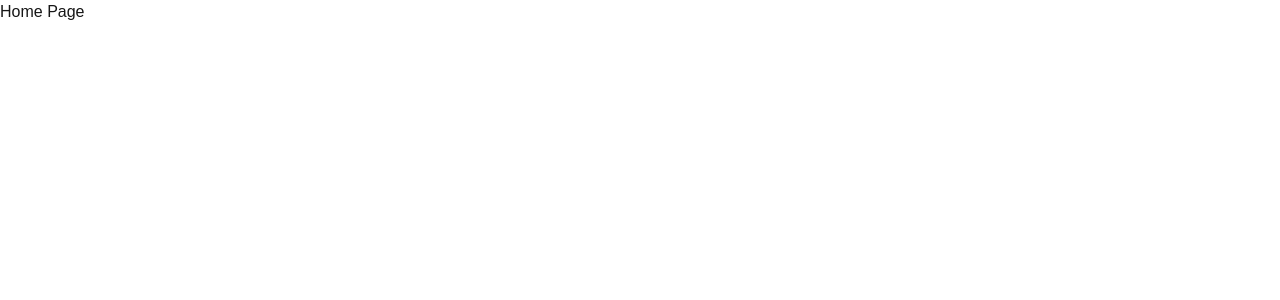
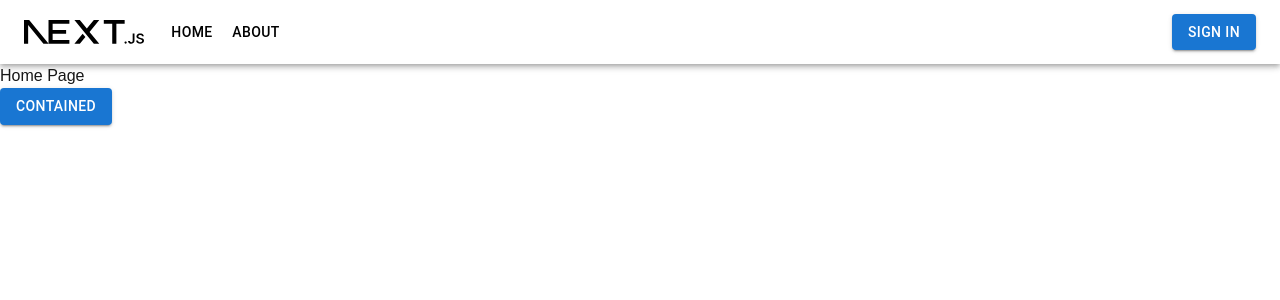
Before and after one commit to jasminbhesaniyajb/next-mui-tailwind-app, a Next.js app: page / in a window 1280 px wide. Shown: the top 300 px of the page. Built offline with nearby package versions, Linux system fonts and the light colour scheme.

Commit message:
setup mui and create header component

```diff
--- /dev/null
+++ b/src/app/(public)/layout.jsx
@@ -0,0 +1,10 @@
+import Header from "@/components/header";
+
+export default function RootLayout({ children }) {
+  return (
+    <>
+      <Header />
+      {children}
+    </>
+  );
+}
--- a/src/app/page.js
+++ b/src/app/(public)/page.jsx
@@ -1,9 +1,11 @@
+import { Button } from "@mui/material";
 import Image from "next/image";
 
 export default function Home() {
   return (
     <div>
       <h1>Home Page</h1>
+      <Button variant="contained">Contained</Button>
     </div>
   );
 }
--- /dev/null
+++ b/src/components/header.jsx
@@ -0,0 +1,208 @@
+'use client';
+import React, { useState } from 'react';
+import AppBar from '@mui/material/AppBar';
+import Box from '@mui/material/Box';
+import Toolbar from '@mui/material/Toolbar';
+import IconButton from '@mui/material/IconButton';
+import Typography from '@mui/material/Typography';
+import Menu from '@mui/material/Menu';
+import MenuIcon from '@mui/icons-material/Menu';
+import Container from '@mui/material/Container';
+import Avatar from '@mui/material/Avatar';
+import Button from '@mui/material/Button';
+import Tooltip from '@mui/material/Tooltip';
+import MenuItem from '@mui/material/MenuItem';
+import Link from 'next/link';
+import Image from 'next/image';
+
+const Header = () => {
+  const [isLoggedIn, setIsLoggedIn] = useState(false);
+
+  const [anchorElNav, setAnchorElNav] = useState(null);
+  const [anchorElUser, setAnchorElUser] = useState(null);
+
+  const handleOpenNavMenu = (event) => {
+    setAnchorElNav(event.currentTarget);
+  };
+
+  const handleOpenUserMenu = (event) => {
+    setAnchorElUser(event.currentTarget);
+  };
+
+  const handleCloseNavMenu = () => {
+    setAnchorElNav(null);
+  };
+
+  const handleCloseUserMenu = () => {
+    setAnchorElUser(null);
+  };
+
+  // Mock function to toggle login state (for demo purposes)
+  const toggleLogin = () => {
+    setIsLoggedIn(!isLoggedIn);
+  };
+
+  const pages = ['Home', 'About'];
+  const userMenuItems = [
+    { title: 'Profile', href: '/profile' },
+    { title: 'Change Password', href: '/change-password' },
+    { title: 'Logout', href: '#', action: () => setIsLoggedIn(false) },
+  ];
+
+  return (
+    <AppBar position="static" className="!bg-white text-black shadow-md">
+      <Container maxWidth="xl">
+        <Toolbar disableGutters className="w-full">
+          <Box className="mr-4 hidden md:flex">
+            <Link href="/" passHref>
+              <Box component="span" className="flex items-center cursor-pointer">
+                <Image
+                  src="/next.svg"
+                  alt="Logo"
+                  width={120}
+                  height={40}
+                  className="object-contain"
+                  priority
+                />
+              </Box>
+            </Link>
+          </Box>
+
+          <Box className="flex md:hidden">
+            <IconButton
+              size="large"
+              aria-label="menu"
+              aria-controls="menu-appbar"
+              aria-haspopup="true"
+              onClick={handleOpenNavMenu}
+              className=""
+            >
+              <MenuIcon />
+            </IconButton>
+            <Menu
+              id="menu-appbar"
+              anchorEl={anchorElNav}
+              anchorOrigin={{
+                vertical: 'bottom',
+                horizontal: 'left',
+              }}
+              keepMounted
+              transformOrigin={{
+                vertical: 'top',
+                horizontal: 'left',
+              }}
+              open={Boolean(anchorElNav)}
+              onClose={handleCloseNavMenu}
+              className="block md:hidden"
+            >
+              {pages.map((page) => (
+                <MenuItem key={page} onClick={handleCloseNavMenu}>
+                  <Typography textAlign="center">
+                    <Link href={page === 'Home' ? '/' : `/${page.toLowerCase()}`} className="text-text-dark no-underline">
+                      {page}
+                    </Link>
+                  </Typography>
+                </MenuItem>
+              ))}
+              {!isLoggedIn && (
+                <MenuItem onClick={handleCloseNavMenu}>
+                  <Typography textAlign="center">
+                    <Link href="/signin" className="text-text-dark no-underline">
+                      Sign In
+                    </Link>
+                  </Typography>
+                </MenuItem>
+              )}
+            </Menu>
+          </Box>
+
+          <Box className="flex flex-grow justify-center md:hidden">
+            <Link href="/" passHref>
+              <Box component="span" className="flex items-center cursor-pointer">
+                <Image
+                  src="/logo.png"
+                  alt="Logo"
+                  width={100}
+                  height={35}
+                  className="object-contain"
+                  priority
+                />
+              </Box>
+            </Link>
+          </Box>
+
+          <Box className="hidden md:flex md:flex-grow">
+            {pages.map((page) => (
+              <Button
+                key={page}
+                onClick={handleCloseNavMenu}
+                className=" mx-2 block"
+              >
+                <Link
+                  href={page === 'Home' ? '/' : `/${page.toLowerCase()}`}
+                  className="no-underline text-black font-medium hover:text-accent"
+                >
+                  {page}
+                </Link>
+              </Button>
+            ))}
+          </Box>
+
+          <Box className="flex items-center">
+            {isLoggedIn ? (
+              <>
+                <Tooltip title="Open settings">
+                  <IconButton onClick={handleOpenUserMenu} className="p-0 ml-4">
+                    <Avatar alt="User" src="/user-avatar.png" className="w-10 h-10 bg-accent-light" />
+                  </IconButton>
+                </Tooltip>
+                <Menu
+                  id="menu-appbar"
+                  anchorEl={anchorElUser}
+                  anchorOrigin={{
+                    vertical: 'bottom',
+                    horizontal: 'right',
+                  }}
+                  keepMounted
+                  transformOrigin={{
+                    vertical: 'top',
+                    horizontal: 'right',
+                  }}
+                  open={Boolean(anchorElUser)}
+                  onClose={handleCloseUserMenu}
+                >
+                  {userMenuItems.map((item) => (
+                    <MenuItem
+                      key={item.title}
+                      onClick={() => {
+                        if (item.action) item.action();
+                        handleCloseUserMenu();
+                      }}
+                      className="min-w-[160px]"
+                    >
+                      <Link href={item.href} className="text-text-dark no-underline w-full">
+                        <Typography textAlign="center">{item.title}</Typography>
+                      </Link>
+                    </MenuItem>
+                  ))}
+                </Menu>
+              </>
+            ) : (
+              <Button
+                variant="contained"
+                className="bg-accent text-white ml-4 hover:bg-accent-dark"
+                onClick={toggleLogin}
+              >
+                <Link href="/signin" className="text-white no-underline">
+                  Sign In
+                </Link>
+              </Button>
+            )}
+          </Box>
+        </Toolbar>
+      </Container>
+    </AppBar>
+  );
+};
+
+export default Header;
```
Also changed, not shown: package.json (+7 -1 lines), src/validation/index.js (added), 1 other file (tests, documents, lock files or other folders).
